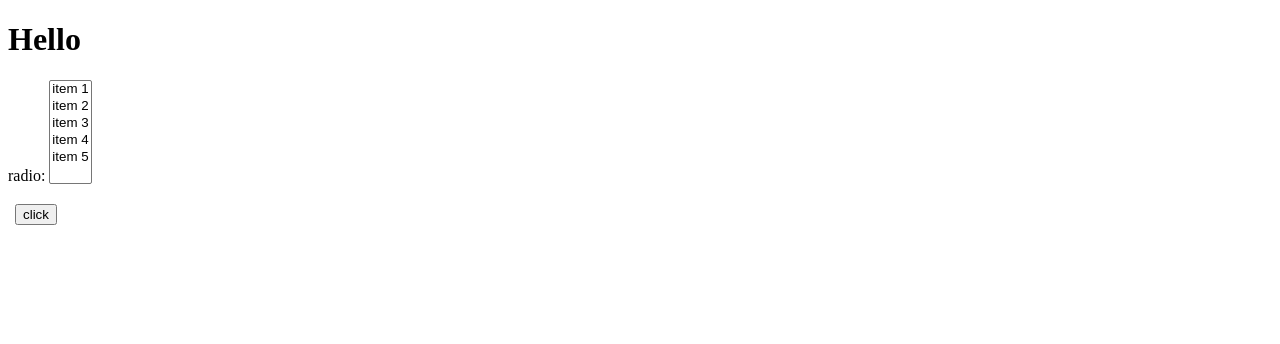
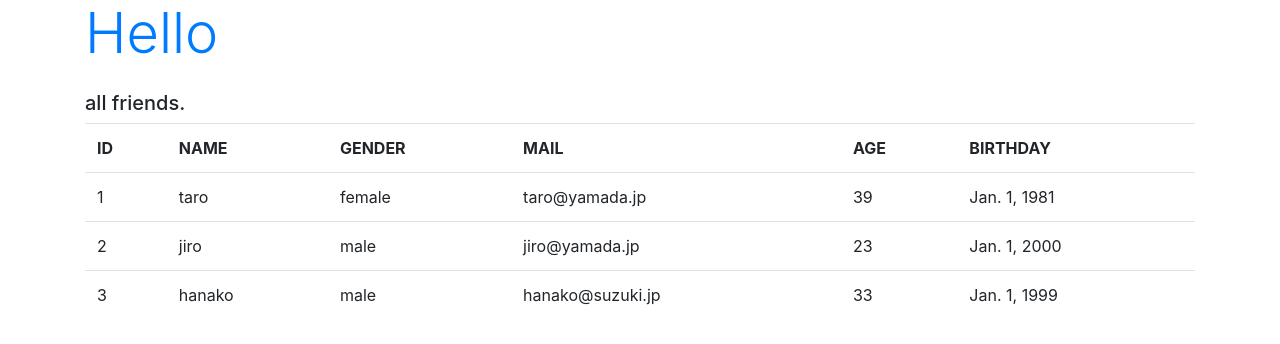
Before and after one commit to t7m3/Django3_20220221A0, a Django app: page /hello/ in a window 1280 px wide. Shown: the top 344 px of the page. Run offline with Django 3.2, Linux system fonts and the light colour scheme; data comes from the database, SQL or seed files in the repository; some libraries are stand-ins or nearby versions.

Commit message:
0016 2022-03-09  p170まで済み。間違いが見つかった。bootstrapを、ここまで、ずーっと間違えていた。今回修正した（p167に記録した）。

```diff
--- a/hello/templates/hello/index.html
+++ b/hello/templates/hello/index.html
@@ -5,22 +5,34 @@
     <meta charset="utf-8">
     <title>{{title}}</title>
     <link rel="stylesheet"
-    rel="https://stackpass.bootstrapcdn.com/bootstrap/4.3.1/css/
-    bootstrap.min.css"
-    crossorigin="anoymous">
+    href="https://stackpath.bootstrapcdn.com/bootstrap/4.3.1/css/bootstrap.min.css"
+    crossorigin="anonymous">
 </head>
 
 <body class="container">
     <h1 class="display-4 text-primary">{{title}}</h1>
     <p class="h5 mt-4">{{message|safe}}</p>
-    <form action="{% url 'index' %}" method="post">
-        {% csrf_token %}
-        <table>
-        {{result | linebreaksbr}} <!-- linebreaksbrとすると、\nで改行するらしい。-->
-        {{ form.as_p }}
-        <tr><td></td><td>
-        <input class="btn btn-primary my-2" type="submit" value="click">
-        </table>
-    </form>
+
+    <table class="table">
+        <tr>
+            <th>ID</th>
+            <th>NAME</th>
+            <th>GENDER</th>
+            <th>MAIL</th>
+            <th>AGE</th>
+            <th>BIRTHDAY</th>
+        </tr>
+    {% for item in data %}
+        <tr>
+            <td>{{item.id}}</td>
+            <td>{{item.name}}</td>
+            <td>{% if item.gender == False %}male{% endif %}
+            {% if item.gender == True %}female{% endif %}</td>
+            <td>{{item.mail}}</td>
+            <td>{{item.age}}</td>
+            <td>{{item.birthday}}</td>
+        </tr>
+    {% endfor %}
+    </table>
 </body>
 </html>
--- a/hello/urls.py
+++ b/hello/urls.py
@@ -1,8 +1,7 @@
-
-from django.conf.urls import url
-from .views import HelloView
+from django.urls import path
+from . import views
 
 urlpatterns = [
-    url(r'', HelloView.as_view(), name='index'),
+    path('', views.index, name='index'),
 
 ]
--- a/hello/views.py
+++ b/hello/views.py
@@ -1,29 +1,16 @@
-from unittest import result
 from django.shortcuts import render
 from django.http import HttpResponse
-from django.views.generic import TemplateView
-from .forms import HelloForm
+from .models import Friend
+
 
 # Create your views here.
 
-class HelloView(TemplateView):
+def index(request):
+    data = Friend.objects.all()
+    params = {
+        'title':'Hello',
+        'message':'all friends.',
+        'data': data,
+    }
 
-    def __init__(self):
-        self.params = {
-            'title':'Hello',
-            'form':HelloForm(),
-            'result':''  # None
-        }
-
-    def get(self, request):
-        return render(request, 'hello/index.html', self.params)
-
-    def post(self, request):
-        ch = request.POST.getlist('choice')
-        result = 'selected:\n'  # index.htmlを{{result | linebreaksbr}}と変更しないと、改行しない。
-        for item in ch:
-            result += '  ・'  + item + '\n'
-        # result += '\n'
-        self.params['result'] = result
-        self.params['form'] = HelloForm(request.POST)
-        return render(request, 'hello/index.html', self.params)
+    return render(request, 'hello/index.html', params)
```
